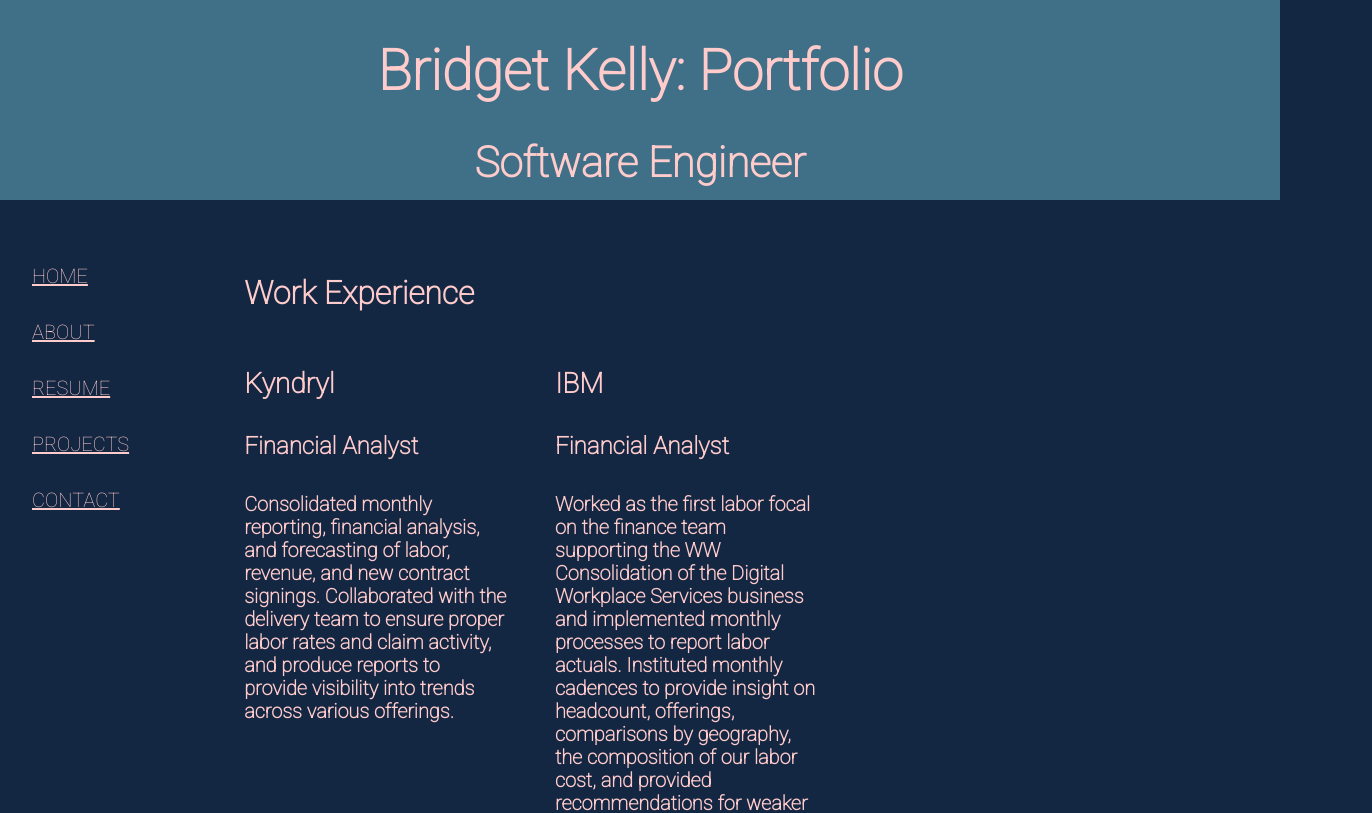
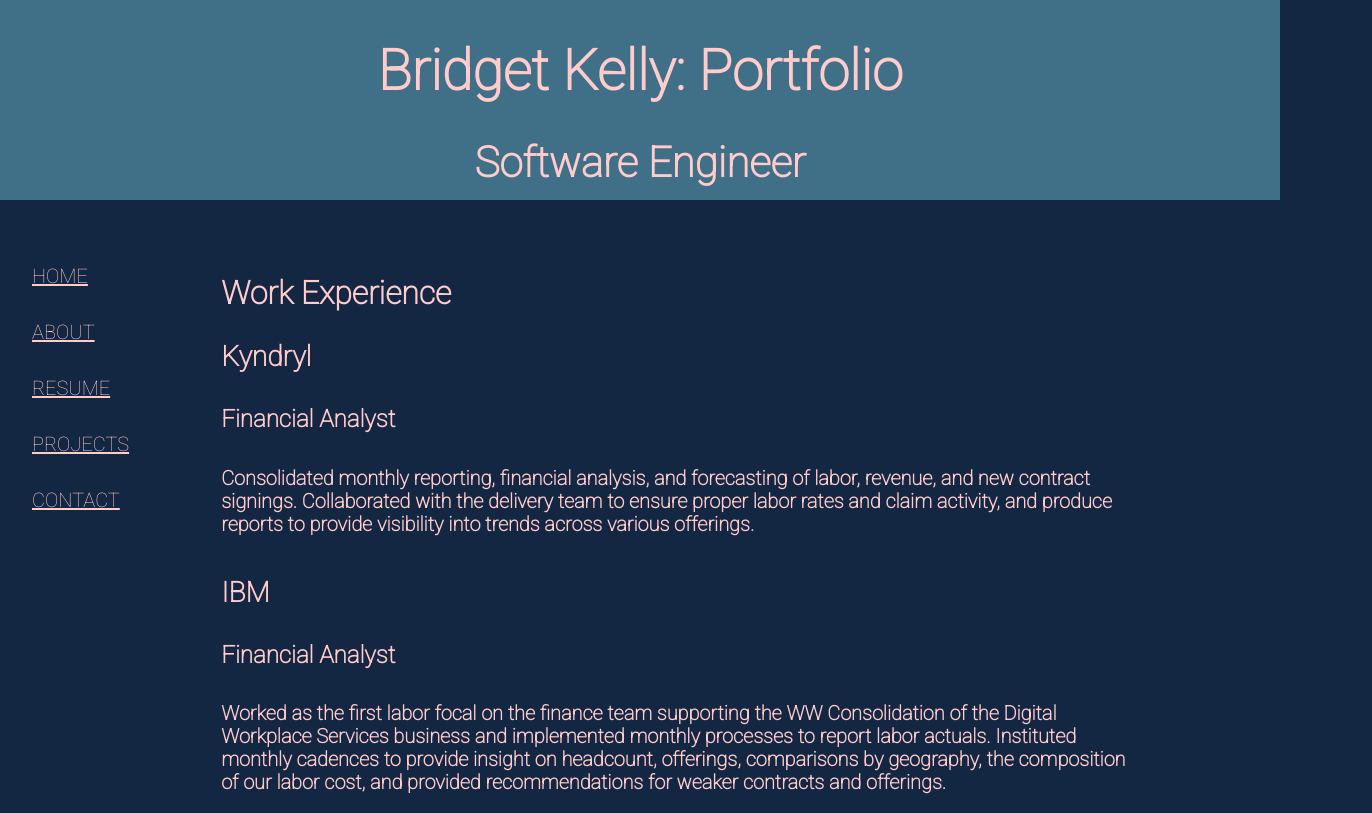
Before and after one commit to bc-kelly/portfolio, a React (Create React App) app: page /resume in a window 1280 px wide. Shown: the top 813 px of the page, 1372 px wide, since content can reach past the window. Built offline with nearby package versions, Linux system fonts and the light colour scheme.

Commit message:
fixed resume spacing

```diff
--- a/src/Resume.css
+++ b/src/Resume.css
@@ -1,17 +1,23 @@
 .resume-div {
-  margin-left: 10%;
+  margin-left: 8%;
   font-family: Roboto;
+  width: 100%;
+}
+
+.role h4 {
+  margin-bottom: 0;
 }
 
 .kyndryl, .ibm, .marist, .flatiron {
-    width: 85%;
-    margin-right: 2em;
+    /* width: 85%; */
+    /* margin-right: 2em; */
+    margin-bottom: 5vh;
 }
 
 .work-experience, .education, .skills {
-    display: flex;
+    /* display: flex; */
     /* justify-content: center; */
-    width: 60%;
+    width: 80%;
     /* margin-left: 15%; */
     /* text-align: center; */
 }
--- a/src/Resume.js
+++ b/src/Resume.js
@@ -15,7 +15,7 @@
 
           <div className="ibm">
             <h3> IBM </h3>
-            <h4> Financial Analyst </h4>
+            <h4 className="role"> Financial Analyst </h4>
               <h5> Worked as the first labor focal on the finance team supporting the WW Consolidation of the Digital Workplace Services business and implemented monthly processes to report labor actuals. Instituted monthly cadences to provide insight on headcount, offerings, comparisons by geography, the composition of our labor cost, and provided recommendations for weaker contracts and offerings.
               </h5>
           </div>
```
